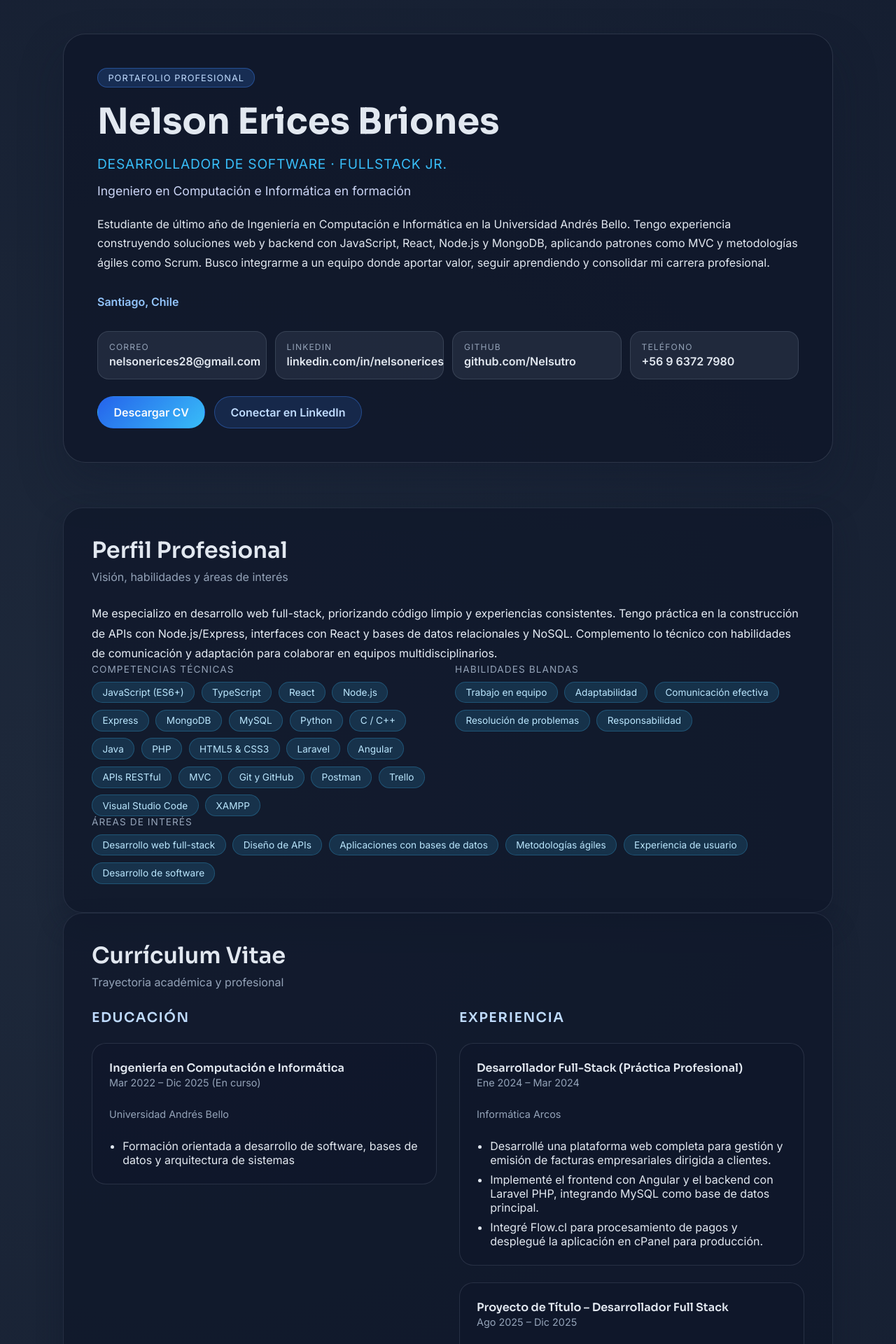
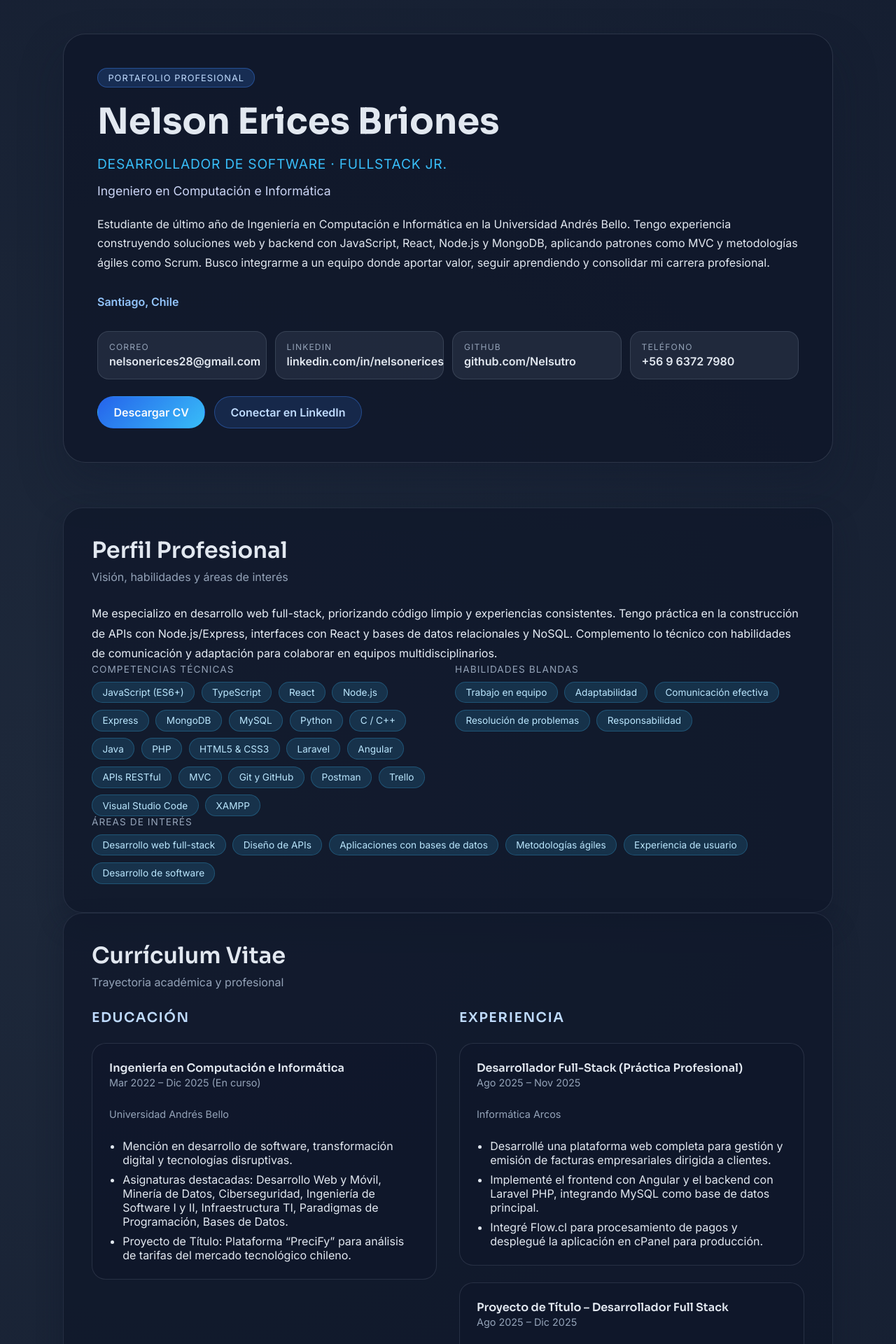
Before and after one commit to Nelsutro/Portafolio, a React (Create React App) app in the folder portfolio/: page / in a window 1280 px wide. Shown: the top 1920 px of the page at 70% size. Built offline with nearby package versions, Linux system fonts and the light colour scheme.

Commit message:
feat: Actualizar subtítulo y detalles de educación y experiencia en el perfil

```diff
--- a/portfolio/src/data/profile.js
+++ b/portfolio/src/data/profile.js
@@ -3,7 +3,7 @@ const profile = {
     badge: 'Portafolio Profesional',
     name: 'Nelson Erices Briones',
     title: 'Desarrollador de Software · Fullstack Jr.',
-    subtitle: 'Ingeniero en Computación e Informática en formación',
+    subtitle: 'Ingeniero en Computación e Informática',
     summary:
       'Estudiante de último año de Ingeniería en Computación e Informática en la Universidad Andrés Bello. Tengo experiencia construyendo soluciones web y backend con JavaScript, React, Node.js y MongoDB, aplicando patrones como MVC y metodologías ágiles como Scrum. Busco integrarme a un equipo donde aportar valor, seguir aprendiendo y consolidar mi carrera profesional.',
     location: 'Santiago, Chile',
@@ -66,14 +66,18 @@ const profile = {
         institution: 'Universidad Andrés Bello',
         degree: 'Ingeniería en Computación e Informática',
         period: 'Mar 2022 – Dic 2025 (En curso)',
-        details: ['Formación orientada a desarrollo de software, bases de datos y arquitectura de sistemas']
+        details: [
+          'Mención en desarrollo de software, transformación digital y tecnologías disruptivas.',
+          'Asignaturas destacadas: Desarrollo Web y Móvil, Minería de Datos, Ciberseguridad, Ingeniería de Software I y II, Infraestructura TI, Paradigmas de Programación, Bases de Datos.',
+          'Proyecto de Título: Plataforma “PreciFy” para análisis de tarifas del mercado tecnológico chileno.'
+        ]
       }
     ],
     experience: [
       {
         role: 'Desarrollador Full-Stack (Práctica Profesional)',
         company: 'Informática Arcos',
-        period: 'Ene 2024 – Mar 2024',
+        period: 'Ago 2025 – Nov 2025',
         details: [
           'Desarrollé una plataforma web completa para gestión y emisión de facturas empresariales dirigida a clientes.',
           'Implementé el frontend con Angular y el backend con Laravel PHP, integrando MySQL como base de datos principal.',
```
